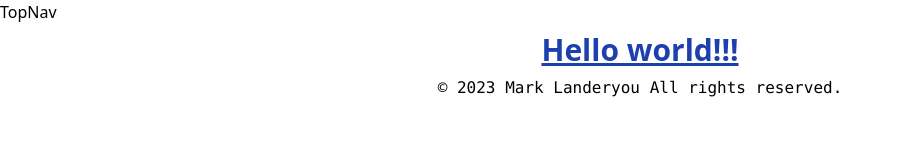
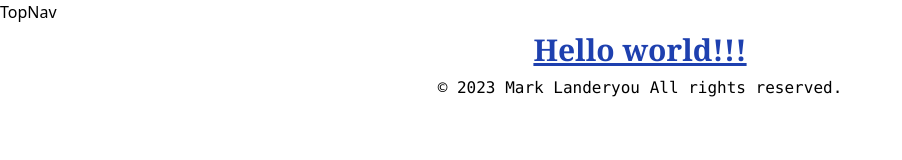
Before and after one commit to samurai71/my-personal-portfolio, a Next.js app: page / in a window 1280 px wide. Shown: the top 160 px of the page, without its empty margins (0-902 px from the left). Built offline with nearby package versions, Linux system fonts and the light colour scheme.

Commit message:
refactor: tried to add the Raleway font

```diff
--- a/app/page.tsx
+++ b/app/page.tsx
@@ -1,10 +1,14 @@
-import { Inter } from "next/font/google";
+import { Raleway } from "next/font/google";
 
-const inter = Inter({ subsets: ["latin"] });
+const raleway = Raleway({
+  subsets: ["latin"],
+  weight: ["400", "700"],
+  variable: "--font-raleway",
+});
 
 export default function Home() {
   return (
-    <h1 className="text-3xl font-bold underline text-blue-800 text-center py-2">
+    <h1 className="text-3xl font-bold underline text-blue-800 text-center py-2 font-serif">
       Hello world!!!
     </h1>
   );
```
